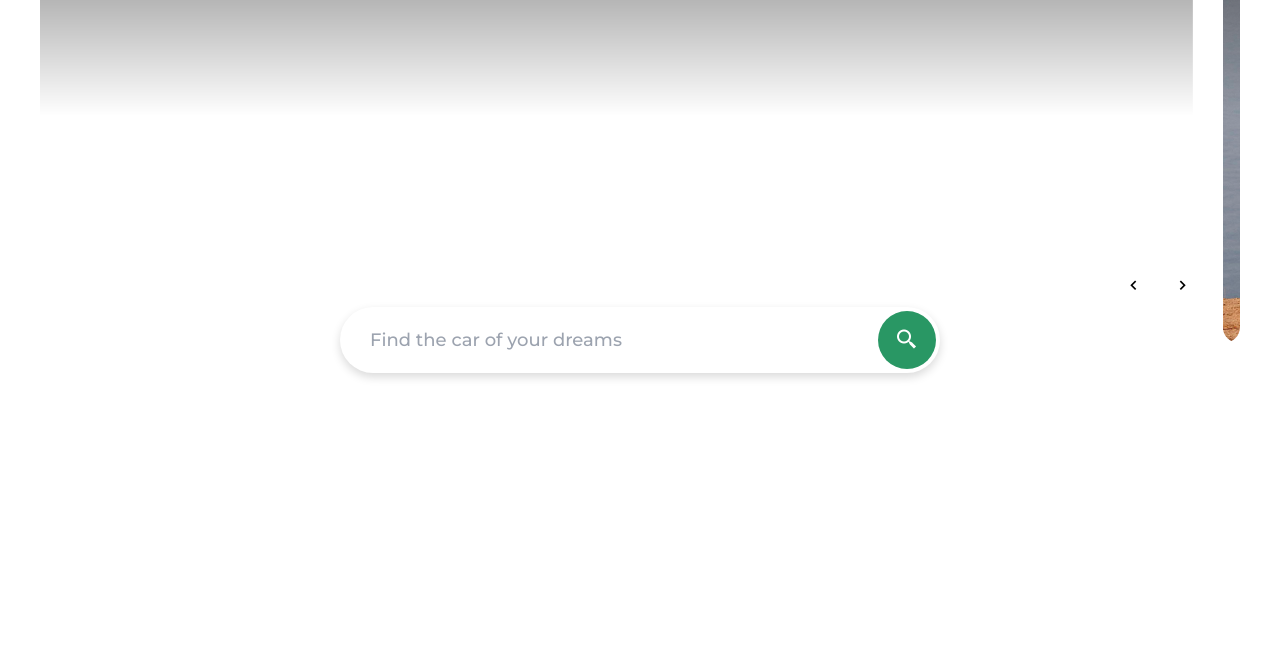
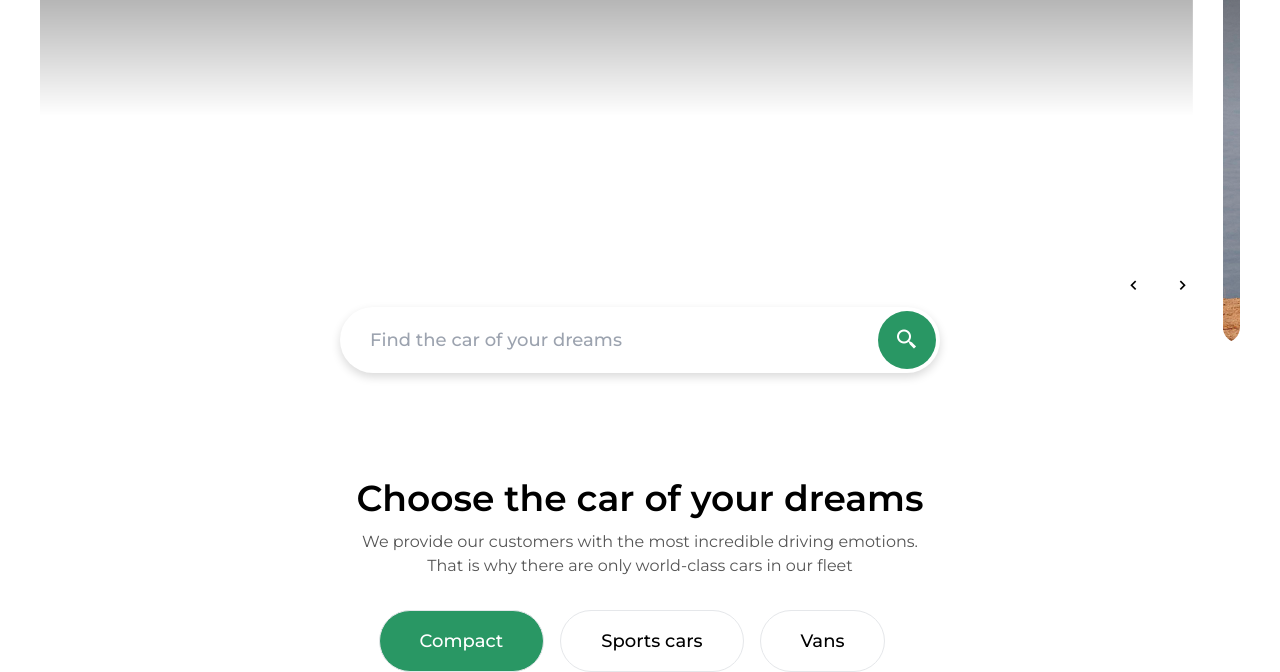
Before and after one commit to abdulazizv/drivocom-template, a website: page src/index.html in a window 1280 px wide. Shown: the part 271-943 px from the top of the page. Before the commit the page ends 800 px from the top, so only its background shows below. Drawn offline with nearby package versions, Linux system fonts and the light colour scheme; files whose address does not match are found by name.

Commit message:
card added

```diff
--- a/src/index.html
+++ b/src/index.html
@@ -276,7 +276,50 @@
           </div>
         </div>
       </section>
+      <!-- choose car -->
+      <section class="choose">
+        <div class="container mx-auto max-w-[1200px]">
+          <div class="choose__wrapper mt-[133px]">
+            <h1 class="text-center font-semibold text-[36px] leading-[44px]">
+              Choose the car of your dreams
+            </h1>
+            <p
+              class="text-center font-normal text-[16px] leading-[24px] mt-[10px] text-[#555555] dark:text-white w-[575px] mx-auto"
+            >
+              We provide our customers with the most incredible driving
+              emotions. That is why there are only world-class cars in our
+              fleet
+            </p>
+            <div class="filter__buttons flex gap-4 justify-center">
+              <div
+                class="fill-btn filter__buttons-active mt-8 group bg-transparent cursor-pointer text-[18px] leading-[22px] font-medium py-[19px] hover:bg-[#666a69] px-10 rounded-full active:bg-[#F5F5F5] flex justify-center items-center border border-spacing-[1.5px] border-[#E5E7EA]"
+              >
+                Compact
+              </div>
+              <div
+                class="fill-btn mt-8 group bg-transparent cursor-pointer py-[19px] text-[18px] leading-[22px] font-medium px-10 rounded-full hover:bg-[#666a69] active:bg-[#F5F5F5] flex justify-center items-center border border-spacing-[1.5px] border-[#E5E7EA]"
+              >
+                Sports cars
+              </div>
+              <div
+                class="fill-btn mt-8 group bg-transparent cursor-pointer text-[18px] leading-[22px] font-medium py-[19px] px-10 rounded-full hover:bg-[#666a69] active:bg-[#F5F5F5] flex justify-center items-center border border-spacing-[1.5px] border-[#E5E7EA]"
+              >
+                Vans
+              </div>
+              <ul class="car__cards flex flex-wrap gap-[19px] mt-6 mb-10">
+                <!-- dinamic element in js -->
+              </ul>
+            </div>
+          </div>
+        </div>
+      </section>
       <!-- intro section finished -->
+
+      <!-- footer started -->
+      <footer>
+
+      </footer>
+      <!-- footer finished -->
     </main>
     <!-- main section finished  -->
   </body>
@@ -302,9 +345,6 @@
         delay: 5000,
         disableOnInteraction: true,
       },
-      mousewheel: {
-        invert: true,
-      },
       loop: true,
       pagination: {
         el: ".swiper-pagination",
```
